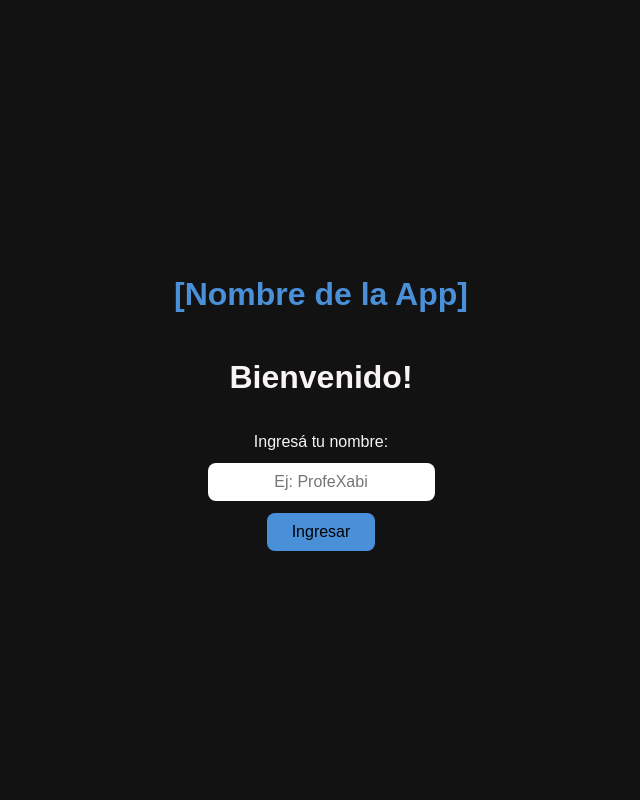
After one commit to nicomoranzoni/tp-integrador-autoservicio-berdia-moranzoni, a web app: file vistasCliente/index.html in a window 1280 px wide. The commit adds this page. Shown: the whole page, without its empty margins (319-959 px from the left). Run offline with its HTML, style and script files only (its server is not run), Linux system fonts and the light colour scheme.

Commit message:
Agrego pantalla de bienvenida con validacion y estilo

```diff
--- a/BackEnd/index.js
+++ b/BackEnd/index.js
@@ -36,61 +36,55 @@ app.get("/api/products/:id", async (req, res) => {
   });
 });
 
-//Aca la aplicacion escucha las peticiones en puerto
-app.listen(PORT, () => {
-  console.log(`Servidor corriendo en http://localhost:${PORT}`);
-});
-
 // POST create new product
 app.post("/api/products", async (req, res) => {
-    try{
+  try {
     // Gracias al middleware app.use(express.json()) el JSON recibido del formulario ya viene transformado en objeto JS
 
     // Aca ya directamente recibimos un objeto
-        const {category, image, name, price} = req.body; // Extraemos los valores parseados del cuerpo de la peticion HTTP
+    const { category, image, name, price } = req.body; // Extraemos los valores parseados del cuerpo de la peticion HTTP
 
-        const sql = "INSERT INTO products (name, image, category, price) VALUES (?, ?, ?, ?)";
+    const sql =
+      "INSERT INTO products (name, image, category, price) VALUES (?, ?, ?, ?)";
 
     await connection.query(sql, [name, image, category, price]);
 
     res.status(201).json({
-            message: "Producto creado exitosamente"
+      message: "Producto creado exitosamente",
     });
-    }catch(error){
-        console.log("Error obtenido productos: " + error)
+  } catch (error) {
+    console.log("Error obtenido productos: " + error);
     res.status(500).json({
-            message:"Error intebntando obtener los productos"
-        })
+      message: "Error intentando obtener los productos",
+    });
   }
 });
 
-
 // PUT product
 app.put("/api/products", async (req, res) => {
-    try{
+  try {
     // Gracias al middleware app.use(express.json()) el JSON recibido del formulario ya viene transformado en objeto JS
-        const {id, name, image, price, category} = req.body;
+    const { id, name, image, price, category } = req.body;
 
-        const sql = "UPDATE products SET name = ?, image = ?, price = ?, category = ? WHERE id = ?";
+    const sql =
+      "UPDATE products SET name = ?, image = ?, price = ?, category = ? WHERE id = ?";
 
     await connection.query(sql, [name, image, price, category, id]);
 
     res.status(200).json({
-            message: "Producto actualizado exitosamente"
+      message: "Producto actualizado exitosamente",
     });
-    }catch(error){
-        console.log("Error obtenido productos: " + error)
+  } catch (error) {
+    console.log("Error obtenido productos: " + error);
     res.status(500).json({
-            message:"Error intebntando obtener los productos"
-        })
+      message: "Error intentando actualizar el producto",
+    });
   }
-})
-
-
+});
 
 // DELETE product
 app.delete("/api/products/:id", async (req, res) => {
-    try{
+  try {
     const id = req.params.id;
 
     // Los placeholders -> "?" nos ayudan a evitar los ataques de inyeccion SQL. Es nuestra manera de hacer consultas SQL mas seguras
@@ -98,12 +92,17 @@ app.delete("/api/products/:id", async (req, res) => {
     await connection.query(sql, [id]);
 
     res.status(200).json({
-            message: `Producto con id ${id} eliminado exitosamente`
+      message: `Producto con id ${id} eliminado exitosamente`,
     });
-    }catch(error){
-        console.log("Error obtenido productos: " + error)
+  } catch (error) {
+    console.log("Error obtenido productos: " + error);
     res.status(500).json({
-            message:"Error intebntando obtener los productos"
-        })
+      message: "Error intentando eliminar el producto",
+    });
   }
 });
+
+//Aca la aplicacion escucha las peticiones en puerto
+app.listen(PORT, () => {
+  console.log(`Servidor corriendo en http://localhost:${PORT}`);
+});
--- a/vistasCliente/css/styles.css
+++ b/vistasCliente/css/styles.css
@@ -1,9 +1,16 @@
+/* ========================
+   ESTILOS GENERALES
+   ======================== */
 body {
   background-color: #121212;
   color: #f9f4f4;
   margin: 0;
   font-family: Arial, Helvetica, sans-serif;
 }
+
+/* ========================
+   PANTALLA DE PRODUCTOS
+   ======================== */
 
 #contenedor-tablets,
 #contenedor-celulares {
@@ -26,3 +33,49 @@ body {
   height: 180px;
   object-fit: contain;
 }
+
+.nombre-app {
+  color: #4a90d9;
+  font-size: 2rem;
+  margin-bottom: 10px;
+}
+
+/* ========================
+   PANTALLA DE BIENVENIDA
+   ======================== */
+.bienvenida {
+  display: flex;
+  flex-direction: column;
+  justify-content: center;
+  align-items: center;
+  min-height: 100vh;
+  gap: 15px;
+}
+
+.bienvenida form {
+  display: flex;
+  flex-direction: column;
+  align-items: center;
+  gap: 12px;
+}
+
+.bienvenida input {
+  padding: 10px;
+  border-radius: 8px;
+  border: none;
+  font-size: 1rem;
+  text-align: center;
+}
+
+.bienvenida button {
+  padding: 10px 25px;
+  border-radius: 8px;
+  border: none;
+  background-color: #4a90d9;
+  font-size: 1rem;
+  cursor: pointer;
+}
+
+.bienvenida button:hover {
+  background-color: #357abd;
+}
--- /dev/null
+++ b/vistasCliente/index.html
@@ -0,0 +1,22 @@
+<!doctype html>
+<html lang="es">
+  <head>
+    <meta charset="UTF-8" />
+    <meta name="viewport" content="width=device-width, initial-scale=1.0" />
+    <title>Index</title>
+    <link rel="stylesheet" href="css/styles.css" />
+  </head>
+  <body>
+    <main class="bienvenida">
+      <h2 class="nombre-app">[Nombre de la App]</h2>
+      <h1>Bienvenido!</h1>
+
+      <form id="formulario-bienvenida">
+        <script src="js/bienvenida.js"></script>
+        <label for="nombre">Ingresá tu nombre:</label>
+        <input type="text" id="nombre" placeholder="Ej: ProfeXabi" />
+        <button type="submit">Ingresar</button>
+      </form>
+    </main>
+  </body>
+</html>
--- /dev/null
+++ b/vistasCliente/js/bienvenida.js
@@ -0,0 +1,17 @@
+const formulario = document.getElementById("formulario-bienvenida"); //guardo el formulario del index.html
+
+formulario.addEventListener("submit", (event) => {
+  //esto permite indicarle al formulario que hacer
+  event.preventDefault();
+
+  const nombre = document.getElementById("nombre").value.trim();
+
+  if (nombre === "") {
+    alert("Ingresa tu nombre para avanzar!");
+    return;
+  }
+
+  //introducimos el nombre del cliente y permite pasar a la parte de productos
+  localStorage.setItem("nombreCliente", nombre);
+  window.location.href = "productos.html";
+});
```
Lines whose indentation alone changed are shown as unchanged.
